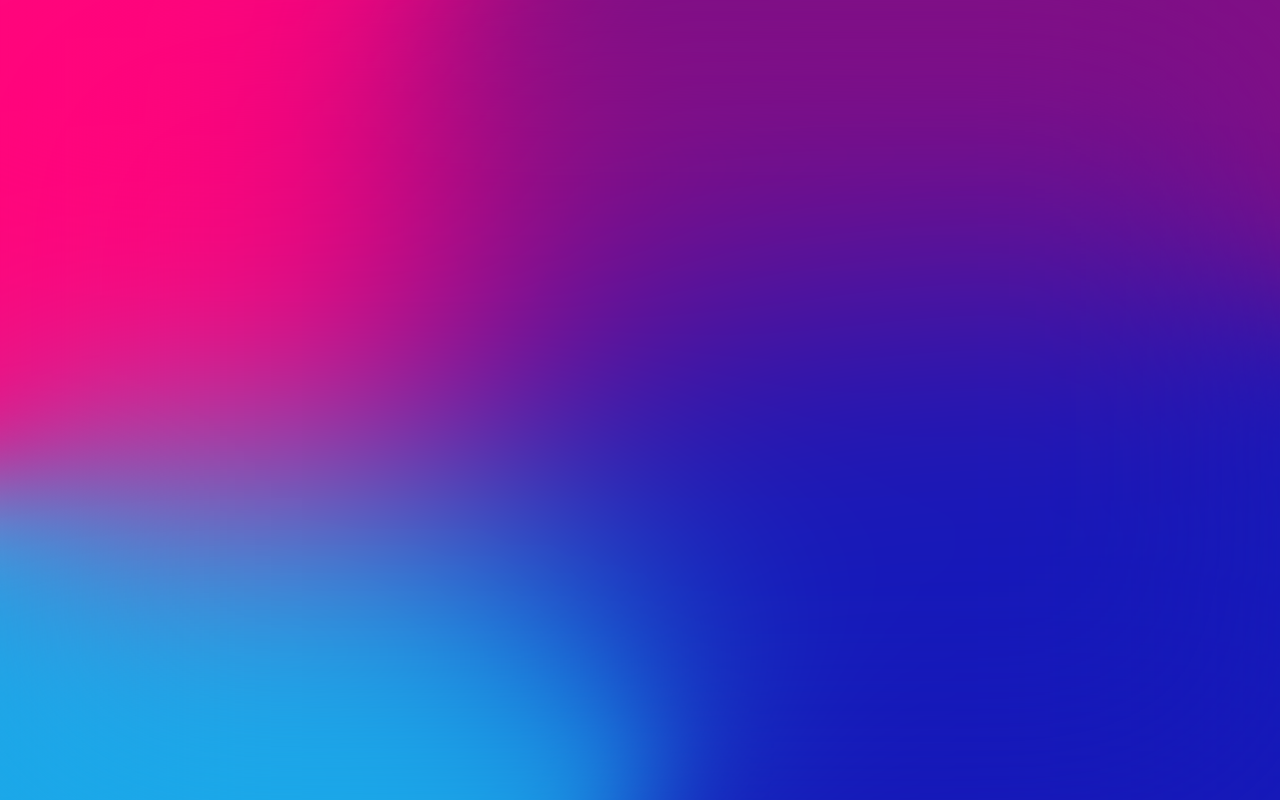
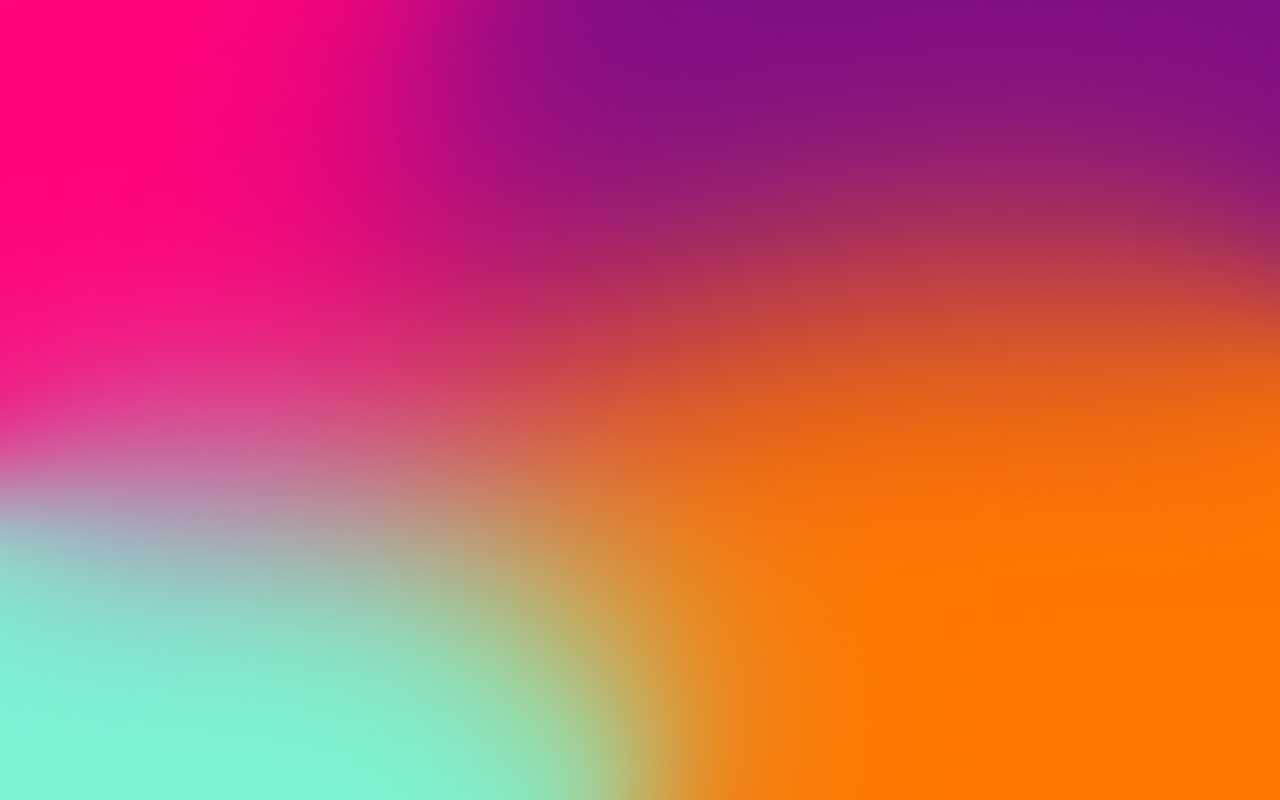
Before and after one commit to codingwithalina/animated-mesh-gradient, a website: page public/index.html in a window 1280 px wide. Drawn offline with Linux system fonts and the light colour scheme.

Commit message:
💄 changed colors

```diff
--- a/public/styles.css
+++ b/public/styles.css
@@ -55,7 +55,7 @@ html {
 .container div:nth-child(3) {
   height: 75%;
   width: 85%;
-  background-color: #1619b9;
+  background-color: #ff7700;
   bottom: -20%;
   right: -20%;
   animation-delay: 3s;
@@ -64,7 +64,7 @@ html {
 .container div:nth-child(4) {
   height: 65%;
   width: 75%;
-  background-color: #1ba8e9;
+  background-color: #7bf5d6;
   bottom: -25%;
   left: -25%;
   animation-delay: 4.5s;
```
